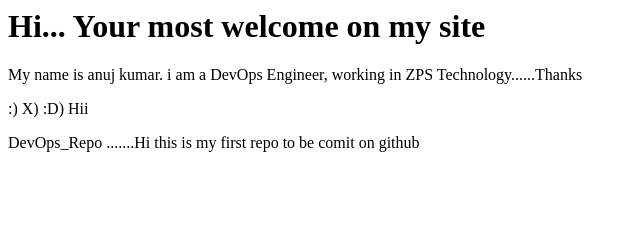
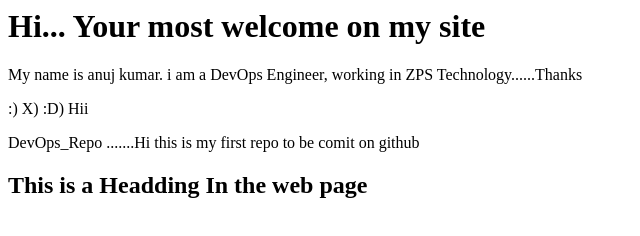
Before and after one commit to AnujDevops0012/awosome_Repo, a plain HTML site: page index1.html in a window 1280 px wide. Shown: the whole page, without its empty margins (0-640 px from the left). Drawn offline with Linux system fonts and the light colour scheme.

Commit message:
Hi code has been changed now

```diff
--- a/index1.html
+++ b/index1.html
@@ -4,4 +4,5 @@
 <p>My name is anuj kumar. i am a DevOps Engineer, working in ZPS Technology......Thanks</p>
 <p> :) X)  :D) Hii</p>
 <p>DevOps_Repo .......Hi this is my first repo to be comit on github</p>
+<h2>This is a Headding In the web page</h2>
 </html>
```
